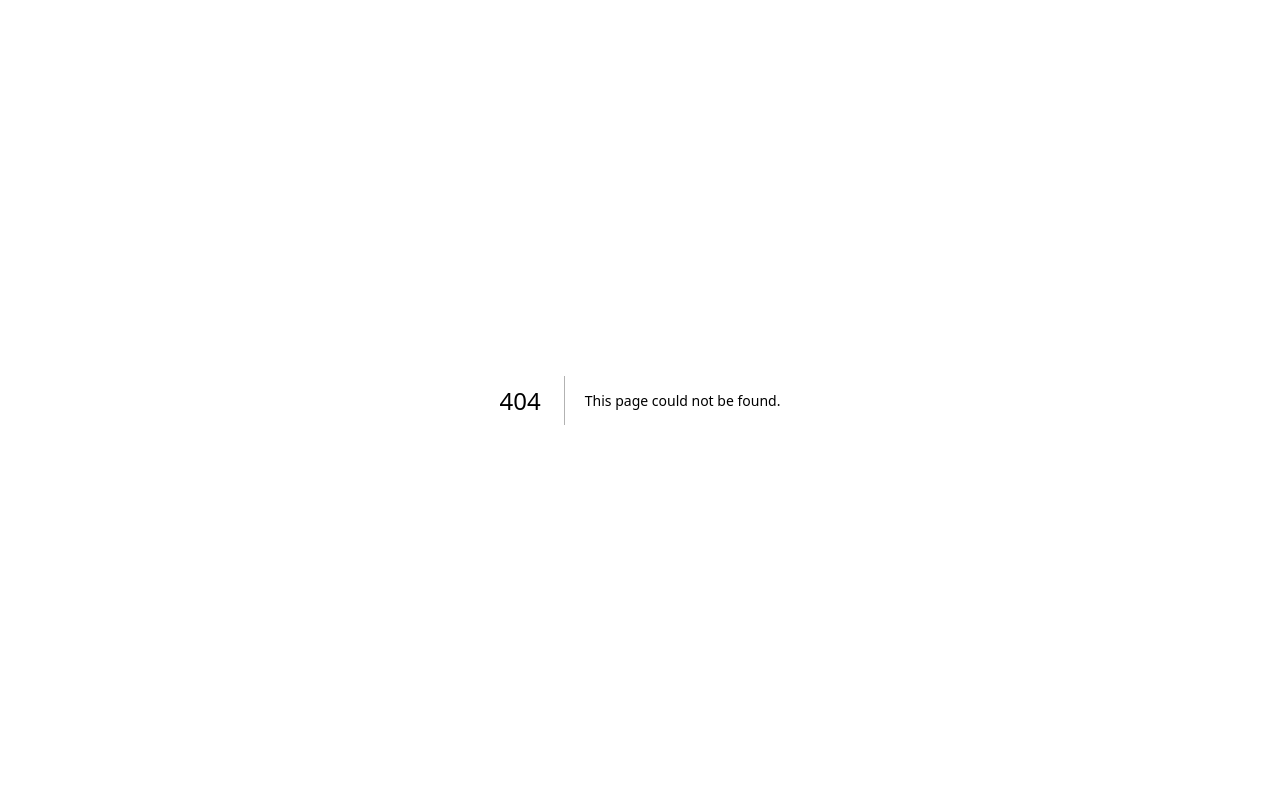
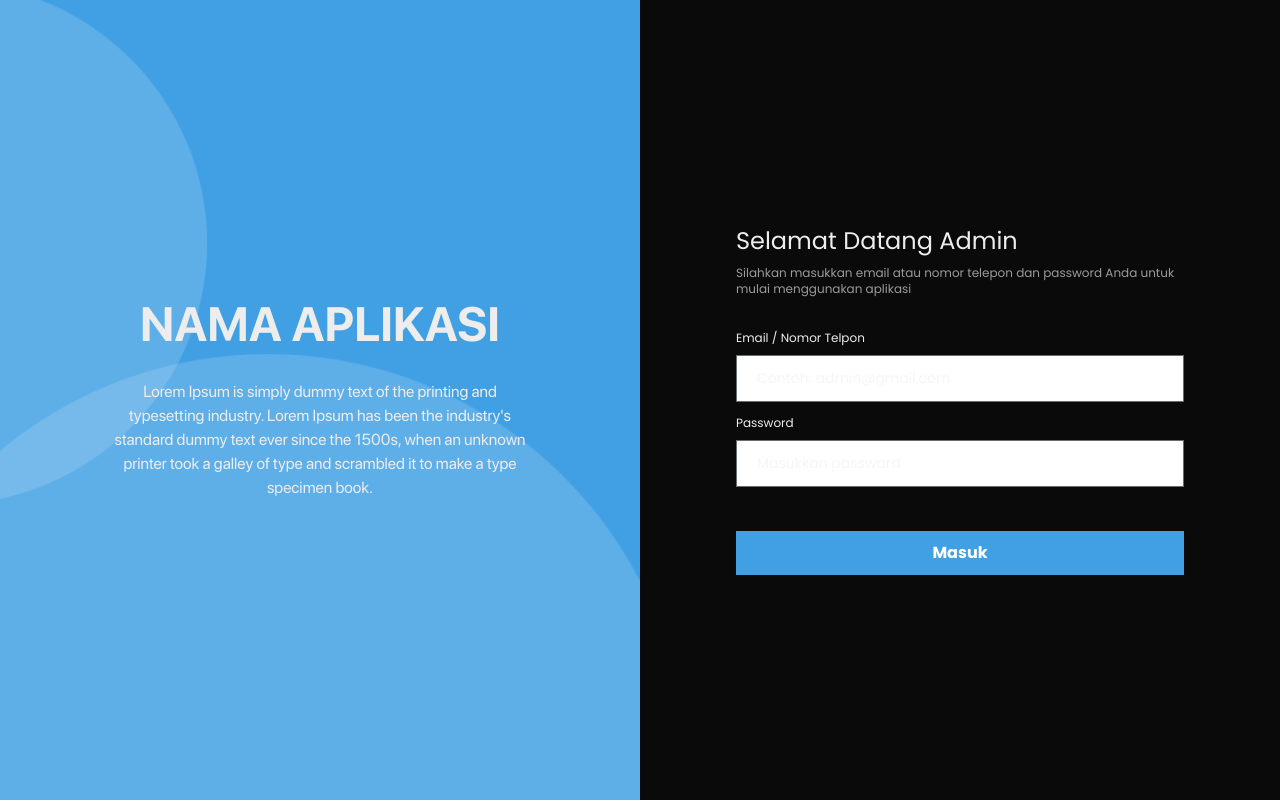
Before and after one commit to qolbudr/ecommerce, a Next.js app: page /admin/login in a window 1280 px wide. Before the commit this address had no page. Built offline with nearby package versions, Linux system fonts and the light colour scheme; a web font is replaced by a local one.

Commit message:
feat(vascomm): :zap: login page admin

```diff
--- /dev/null
+++ b/src/app/admin/login/page.tsx
@@ -0,0 +1,36 @@
+import { Button } from "@/shared/components/Button";
+import { Input } from "@/shared/components/Input";
+
+const AdminLogin: React.FC = () => {
+    return <>
+        <div className="h-screen items-center justify-center flex ">
+            <div className="w-1/2 h-full m-0 relative">
+                <img src="/images/misc/side-login.png" alt="Login Illustration" className="w-full h-full object-cover" />
+                <div className="absolute inset-0">
+                    <div className="flex items-center w-full h-full justify-center">
+                        <div className="space-y-8 text-center max-w-[430px]">
+                            <h1 className="text-5xl font-bold">NAMA APLIKASI</h1>
+                            <h5>Lorem Ipsum is simply dummy text of the printing and typesetting industry. Lorem Ipsum has been the industry's standard dummy text ever since the 1500s, when an unknown printer took a galley of type and scrambled it to make a type specimen book.</h5>
+                        </div>
+                    </div>
+                </div>
+            </div>
+            <div className="w-full lg:w-1/2 font-poppins">
+                <div className="flex items-center justify-center h-full px-6 lg:px-16">
+                    <div className="w-full max-w-md ">
+                        <h2 className="text-2xl mb-2">Selamat Datang Admin</h2>
+                        <p className="text-xs text-secondary">Silahkan masukkan email atau nomor telepon dan password Anda untuk mulai menggunakan aplikasi</p>
+                        <form className="space-y-3 mt-8">
+                            <Input filled={false} label="Email / Nomor Telpon" type="text" placeholder="Contoh: admin@gmail.com"/>
+                            <Input filled={false} label="Password" type="password" placeholder="Masukkan passward"/>
+                            <Button fullWidth className="mt-8" type="submit">Masuk</Button>
+                        </form>
+                    </div>
+
+                </div>
+            </div>
+        </div>
+    </>
+}
+
+export default AdminLogin;
--- a/src/app/globals.css
+++ b/src/app/globals.css
@@ -7,6 +7,7 @@
 
 @theme inline {
   --font-playfair: var(--font-playfair);
+  --font-poppins: var(--font-poppins);
   --color-background: var(--background);
   --color-foreground: var(--foreground);
   --color-primary: #41A0E4;
@@ -21,6 +22,7 @@
   --color-neutral-90: #404040;
   --color-success-main: #43936C;
   --color-secondary-main: #FBC037;
+  --color-secondary: #9B9B9B;
   --color-danger-main: #E11428;
   --color-grey: #A19B91;
   --text-m: 14px;
--- a/src/app/layout.tsx
+++ b/src/app/layout.tsx
@@ -1,6 +1,7 @@
 import type { Metadata } from "next";
 import "./globals.css";
 import { Playfair_Display } from "next/font/google";
+import { Poppins } from "next/font/google";
 
 export const metadata: Metadata = {
   title: "Create Next App",
@@ -8,6 +9,7 @@ export const metadata: Metadata = {
 };
 
 const playfair = Playfair_Display({ subsets: ["latin"], variable: "--font-playfair" });
+const poppins = Poppins({ subsets: ["latin"], weight: ["400", "700"], variable: "--font-poppins" });
 
 export default function RootLayout({
   children,
@@ -17,7 +19,7 @@ export default function RootLayout({
   return (
     <html lang="en">
       <body
-        className={`${playfair.variable} antialiased`}
+        className={`${playfair.variable} ${poppins.variable} antialiased`}
       >
         {children}
       </body>
```
Also changed, not shown: public/images/misc/side-login.png (added).
